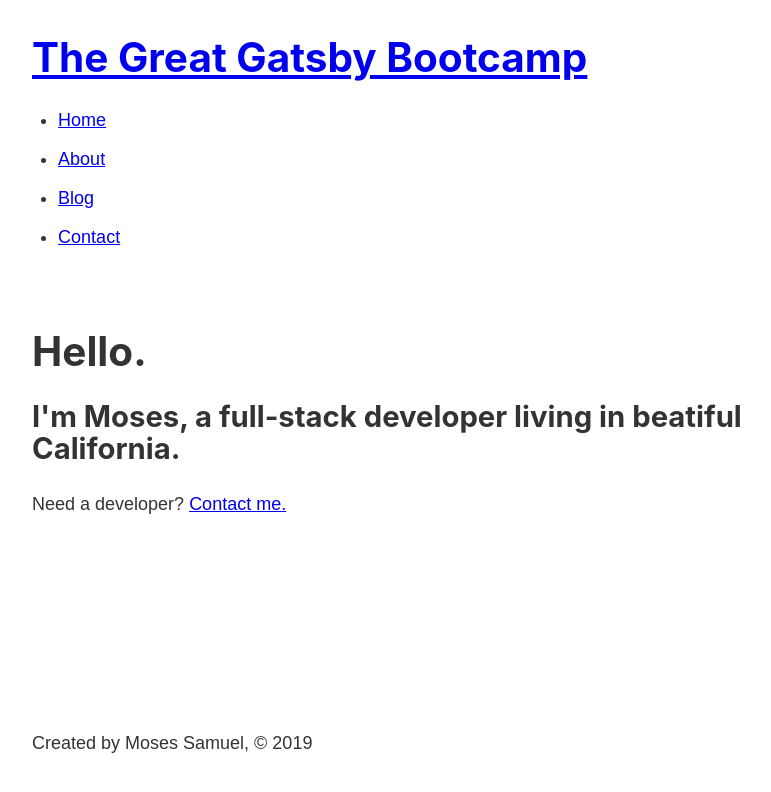
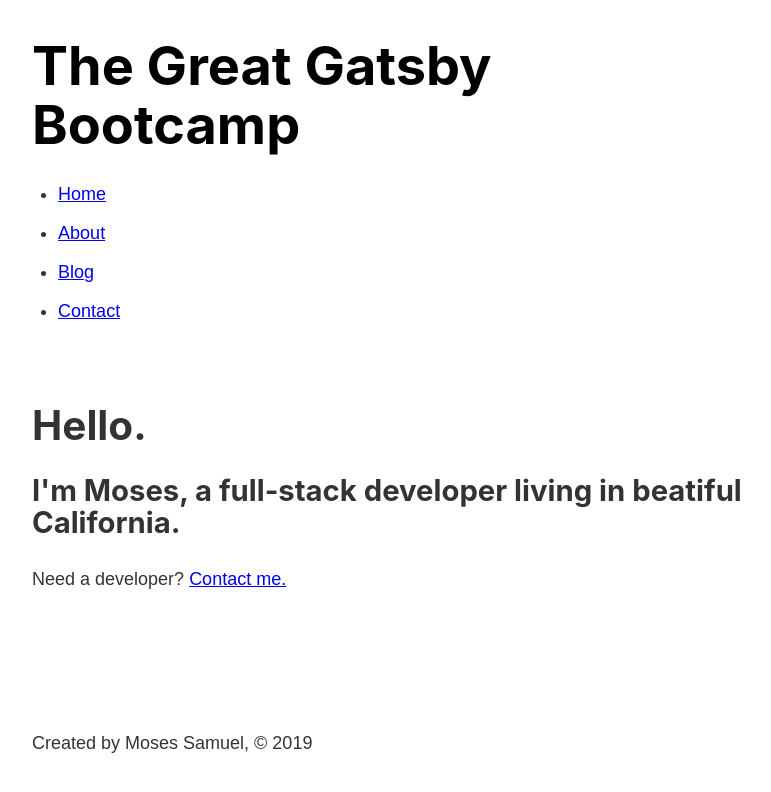
Before and after one commit to MosesSupposes/The-Great-Gatsby-Tutorial, a Gatsby site: page / in a window 1280 px wide. Shown: the whole page, without its empty margins (251-1022 px from the left). Built offline with nearby package versions, Linux system fonts and the light colour scheme; Gatsby itself is replaced by a stand-in of ours.

Commit message:
style the title in the header

```diff
--- a/src/components/header.js
+++ b/src/components/header.js
@@ -9,7 +9,7 @@ export default function Header() {
     return (
         <header className={headerStyles.header}>
             <h1>
-                <Link to='/'>
+                <Link className={headerStyles.title} to='/'>
                     The Great Gatsby Bootcamp
                 </Link>
             </h1>
--- a/src/components/header.module.scss
+++ b/src/components/header.module.scss
@@ -1,5 +1,11 @@
 .header {
     padding: 1rem 0 3rem;
+}
+
+.title {
+    color: #000;
+    font-size: 3rem;
+    text-decoration: none;
 }
 
 .link {
```
